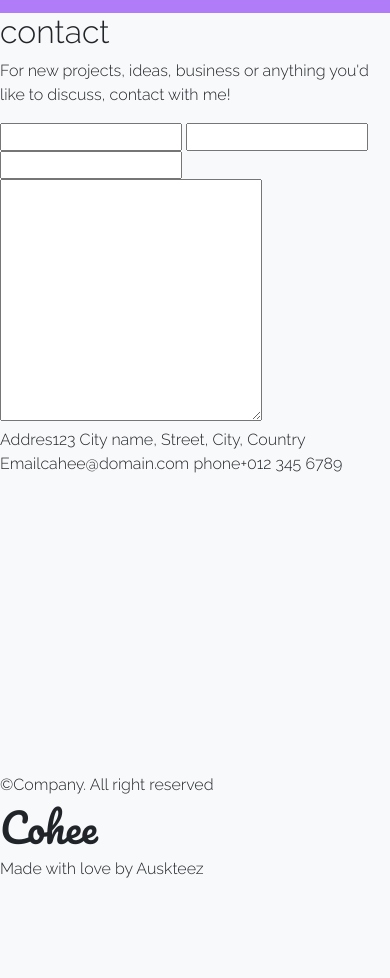
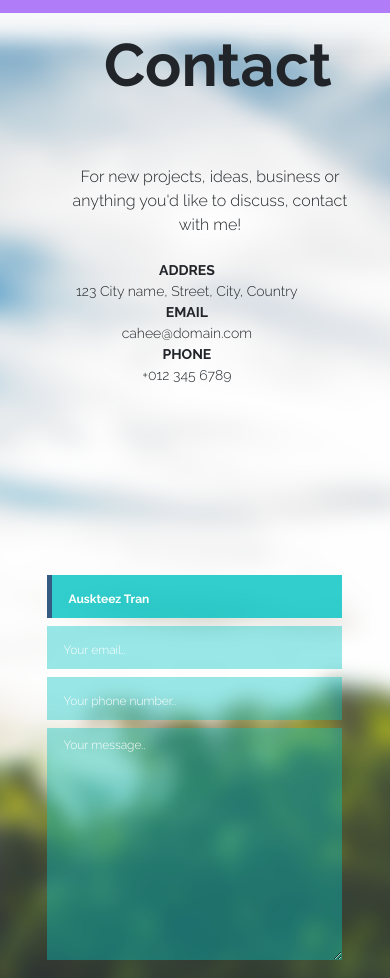
Before and after one commit to kNowakowska/challenge2, a plain HTML site: page index.html in a window 390 px wide. Shown: the part 5770-6748 px from the top of the page. Before the commit the page ends 6651 px from the top, so only its background shows below. Drawn offline with nearby package versions, Linux system fonts and the light colour scheme.

Commit message:
style elements of contact section such as title, desciption, background and address section, style contact form and fit section to various screen sizes

```diff
--- a/index.html
+++ b/index.html
@@ -150,25 +150,24 @@
 
             </section>
 
-            <section class="contact" id="contact">
-                <h2>contact</h2>
-                <p>For new projects, ideas, business or anything
-                    you'd like to discuss, contact with me!</p>
-                <form action="">
-                <input type="text">
-                <input type="text">
-                <input type="text">
-                <textarea name="" id="" cols="30" rows="10"></textarea>
-                </form>
-                <!-- TODO: zmiana na znacznik address https://kursbootstrap.pl/typografia/ -->
-                <div class="contact-data">
-                    <span>Addres</span>123 City name, Street, City, Country
-                    <span>Email</span>cahee@domain.com
-                    <span>phone</span>+012 345 6789
+            <section class="contact col-12" id="contact">
+                <div class="row col-10 offset-1 h-100">
+                    <h2 class="w-100 text-center text-capitalize m-2 mt-3 mt-md-5">contact</h2>
+                    <p class=" col-12 col-sm-6 offset-sm-3 col-lg-4 offset-lg-4 text-center">For new projects, ideas, business or anything
+                        you'd like to discuss, contact with me!</p>
+                    <form class="col-12 offset-0 col-sm-5 offset-sm-1 mt-4" action="">
+                        <input type="text" placeholder="Auskteez Tran" class="px-3 py-2  w-100 mb-2">
+                        <input type="text" placeholder="Your email.." class="px-3 py-2 w-100 mb-2">
+                        <input type="text" placeholder="Your phone number.." class="px-3 py-2  w-100 mb-2">
+                        <textarea name="" id="" cols="30" rows="8" placeholder="Your message.." class="px-3 py-2  w-100 mb-2"></textarea>
+                    </form>
+                    <address class="mt-4">
+                        <b>Addres</b><br>123 City name, Street, City, Country <br>
+                        <b>Email</b><br>cahee@domain.com <br>
+                        <b>phone</b><br>+012 345 6789
+                    </address>
                 </div>
             </section>
-
-
         </div>
     </div>
     </main>
--- a/style/style.css
+++ b/style/style.css
@@ -288,6 +288,61 @@ body{
     font-size: 13px;
 }
 
+/* Contact section */
+
+.contact{
+    height: 100vh;
+    background-image: url("../img/img.png");
+    background-size: cover;
+    background-position: center;
+}
+
+.contact h2{
+    position: absolute;
+    top: 0;
+    font-size: 90px;
+    font-weight: 700;
+}
+
+.contact p{
+    position: absolute;
+    top: 23%
+}
+.contact form{
+    position: absolute;
+    top: 32%;
+    left: 0;
+    color: white;
+}
+
+.contact form input, .contact form textarea{
+    border:none;
+    font-size: 18px;
+    color: white;
+    background-color: rgba(0,196,196,0.4);
+}
+.contact form input::placeholder, .contact form textarea::placeholder{
+    color:white;
+    font-size: 12px;
+}
+.contact form input:nth-of-type(1){
+    font-weight: 700;
+    border-left: 5px solid #355b82;
+    background-color: rgba(0,196,196,0.8);
+}
+
+.contact form input:focus, .contact form textarea:focus{
+    outline: none;
+}
+
+.contact address{
+    position: absolute;
+    top: 32%;
+    right: 20%;
+}
+.contact address b{
+    text-transform: uppercase;
+}
 
 /* Media Queries */
 
@@ -327,6 +382,19 @@ body{
     .services h2{
         font-size: 65px;
         left: 70%;
+    }
+}
+@media(max-width:992px){
+    .contact h2{
+        font-size: 60px;
+    }
+    .contact p{
+        top: 18%;
+    }
+
+    .contact address{
+        right:5%;
+        font-size: 14px
     }
 }
 
@@ -409,4 +477,23 @@ body{
     .blog .article h3{
         font-size: 18px;
     }
+
 }
+@media(max-width:575px){
+    .contact{
+        height: 120vh;
+    }
+    .contact p{
+        top: 15%
+    }
+    .contact form{
+        top: auto;
+        bottom: 5%;
+        left:0
+    }
+    .contact address{
+        left:0;
+        top: 22%;
+        text-align: center;
+    }
+}
```
